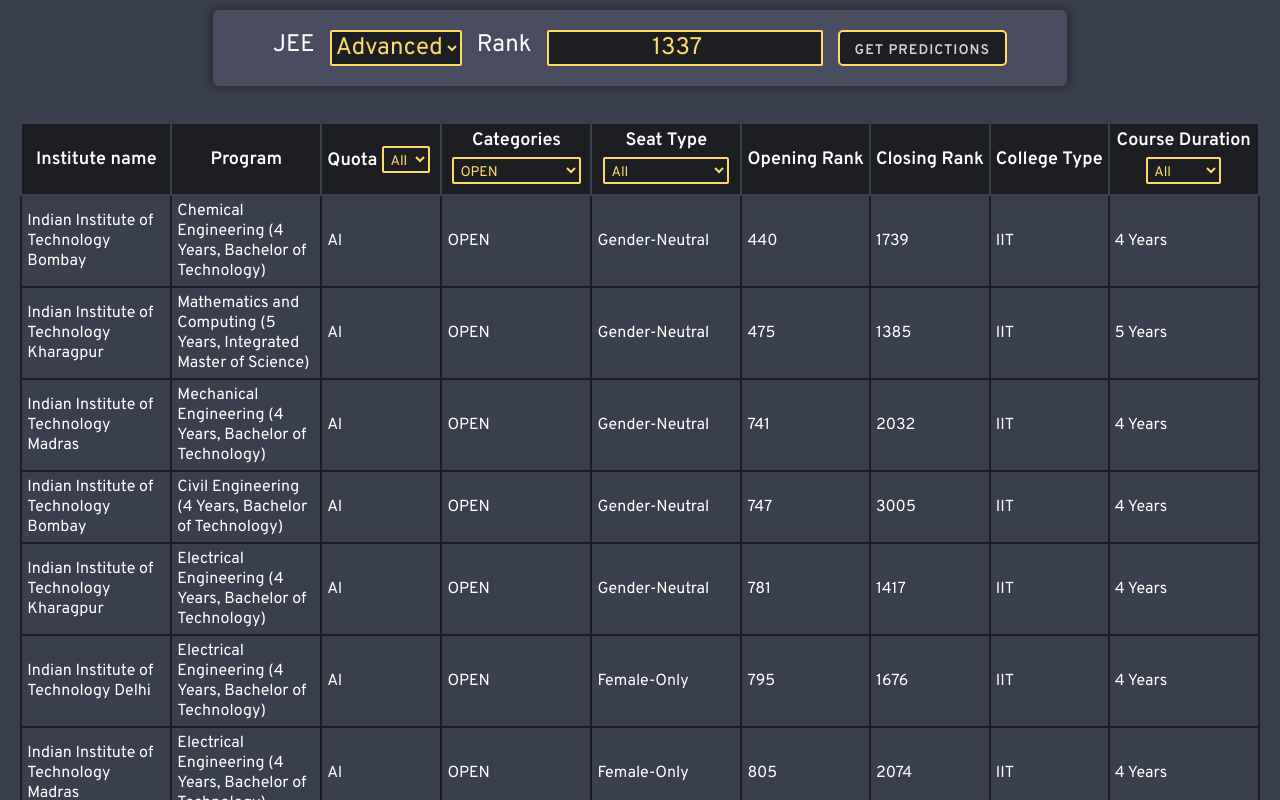
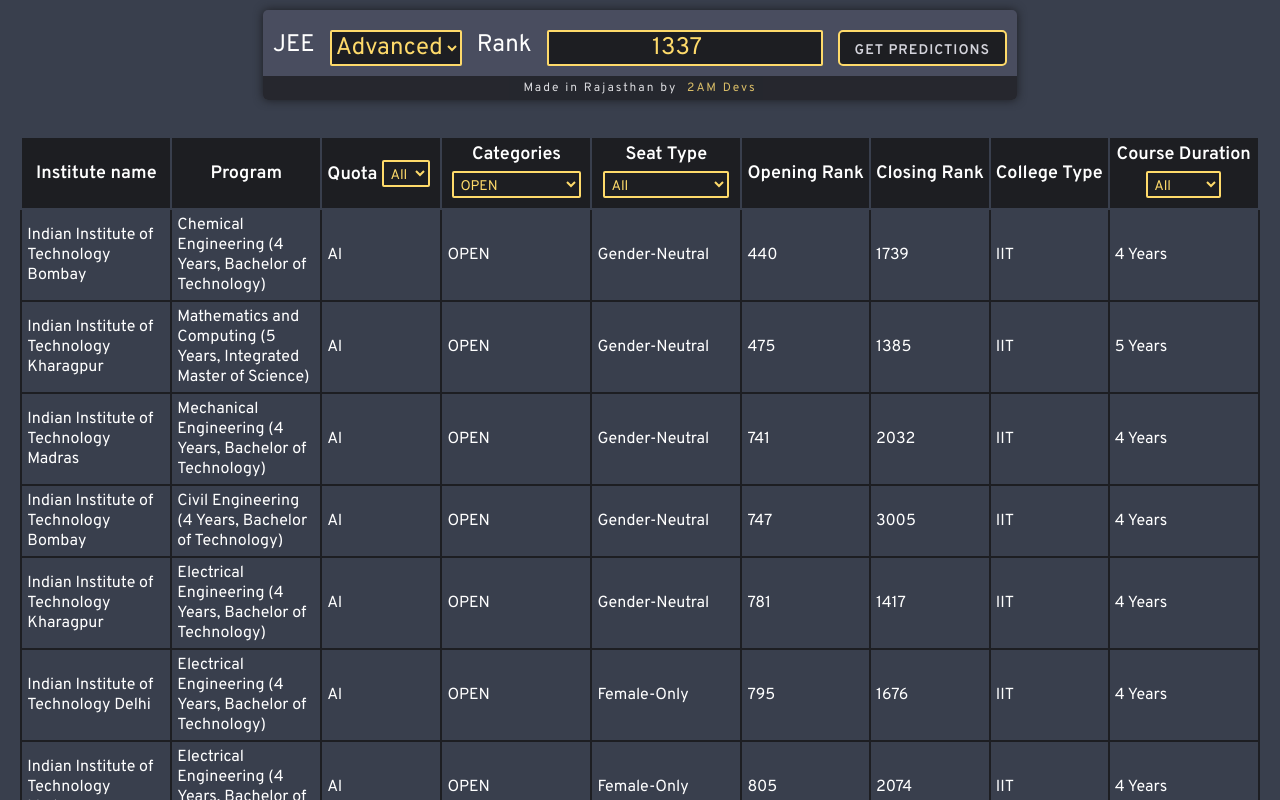
Before and after one commit to 2AMDevs/no-bs-college-predictor, a React (Create React App) app: page / in a window 1280 px wide. Shown: the top 800 px of the page. Built offline with nearby package versions, Linux system fonts and the light colour scheme.

Commit message:
made in text

```diff
--- a/src/components/CollegePredictor/CollegePredictor.css
+++ b/src/components/CollegePredictor/CollegePredictor.css
@@ -5,14 +5,44 @@
 
 .filter-form {
   background-color: var(--gray);
-  text-align: center;
-  padding: 20px 60px;
+  padding: 20px 0 0;
   margin-top: 10px;
   border-radius: 5px;
   font-size: 24px;
   display: flex;
+  flex-direction: column;
+  box-shadow: 0 0 10px var(--dark);
+}
+
+.filter-form__inputs {
+  display: flex;
   justify-content: center;
-  box-shadow: 0 0 10px var(--dark);
+  padding: 0 10px;
+  margin-bottom: 10px;
+}
+
+.dev-links {
+  justify-content: center;
+  display: flex;
+  align-self: center;
+  width: 100%;
+  font-size: 12px;
+  letter-spacing: 2px;
+  padding: 4px 0;
+  opacity: 0.8;
+  background-color: var(--dark);
+  border-bottom-right-radius: 5px;
+  border-bottom-left-radius: 5px;
+}
+
+.dev-link {
+  text-decoration: none;
+  color: var(--yellow);
+  transition: opacity 0.3s ease-in-out;
+}
+
+.dev-link:hover {
+  opacity: 0.6;
 }
 
 .exam-type-select, .rank-input {
@@ -43,18 +73,3 @@
   border: 2px solid var(--dark);
   color: var(--dark);
 }
-
-@media only screen and (max-width: 940px) {
-  .filter-form {
-    font-size: 16px;
-  }
-
-  .submit-btn {
-    padding: 4px 8px 0;
-    font-size: 10px;
-  }
-  .exam-type-select, .rank-input {
-    font-size: 16px;
-    width: 100px;
-  }
-}
--- a/src/components/CollegePredictor/CollegePredictor.js
+++ b/src/components/CollegePredictor/CollegePredictor.js
@@ -47,6 +47,7 @@
   return (
     <>
       <div className="filter-form">
+        <div className="filter-form__inputs">
           JEE
           <select
             value={exam}
@@ -82,6 +83,19 @@
             Get Predictions
           </button>
         </div>
+        <div className="dev-links">
+          Made in Rajasthan by
+          &nbsp;
+          <a
+            className="dev-link"
+            target="_blank"
+            without rel="noopener noreferrer"
+            href="https://github.com/2AMDevs/no-bs-college-predictor/"
+          >
+            2AM Devs
+          </a>
+        </div>
+      </div>
       <PredictionTable
         colleges={colleges}
         filters={filters}
```
Lines whose indentation alone changed are shown as unchanged.
